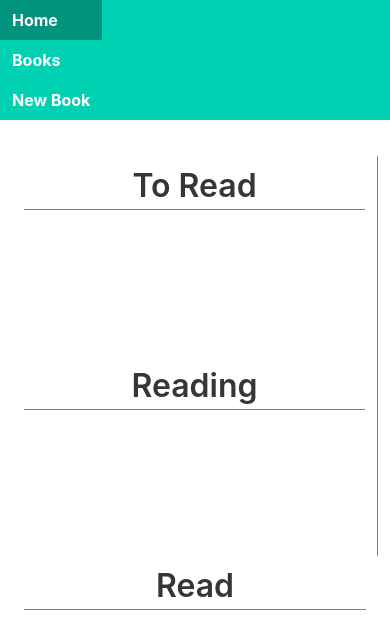
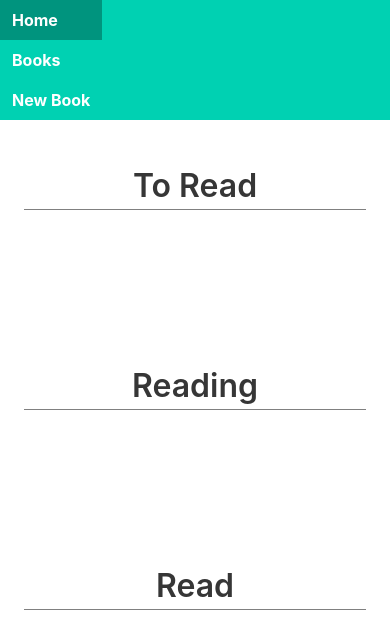
Before and after one commit to gd8/booklanes, a React (Create React App) app: page /books in a window 390 px wide. Shown: the top 636 px of the page. Built offline with nearby package versions, Linux system fonts and the light colour scheme.

Commit message:
remove mobile book column border

```diff
--- a/src/books/books.scss
+++ b/src/books/books.scss
@@ -27,6 +27,7 @@
   .book-column {
     height: 100%;
     min-height: 200px;
+    border-right: none;
   }
   .book-card {
     width: 100%;
```
